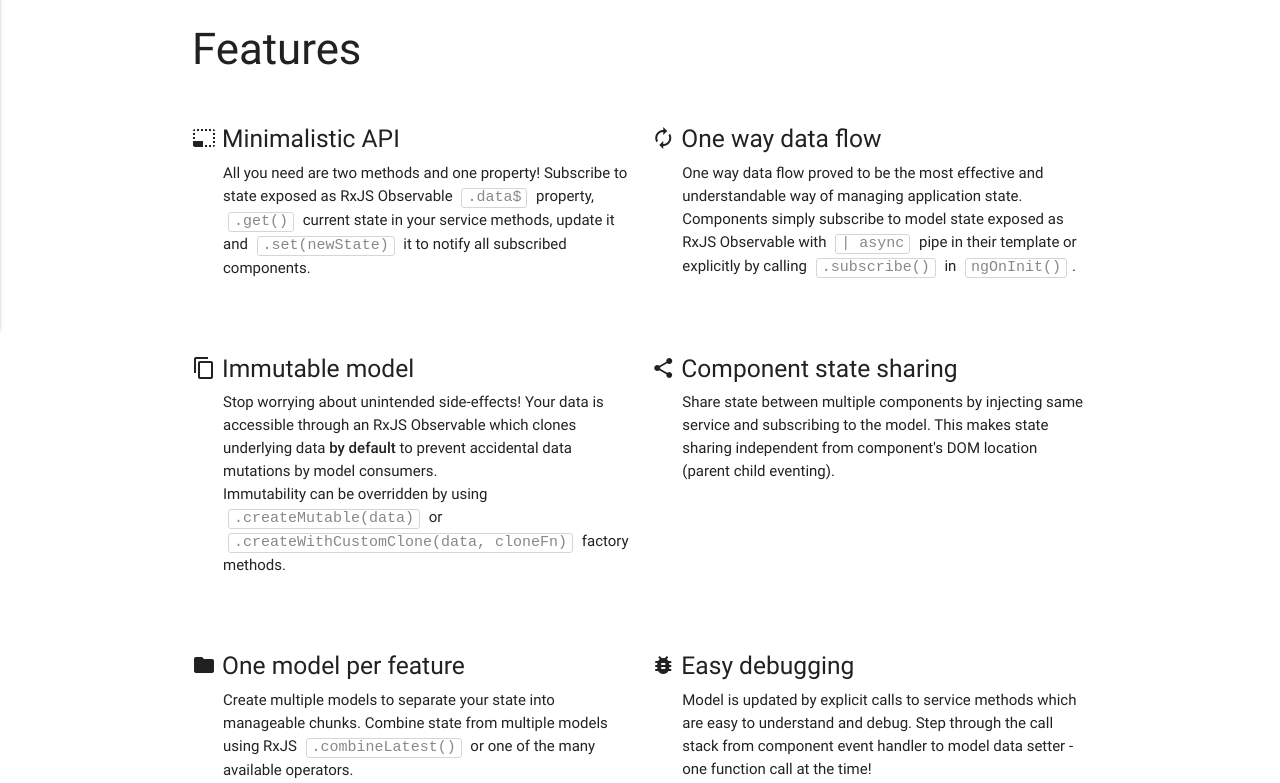
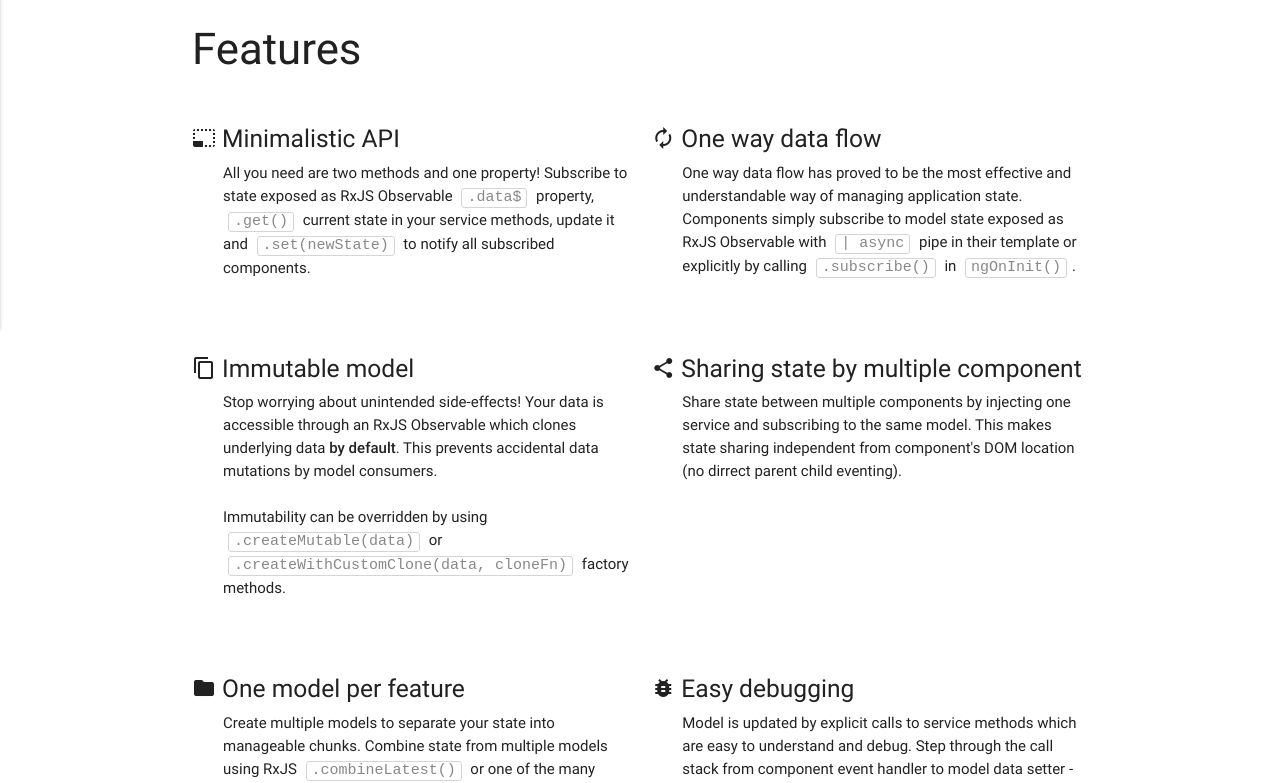
Before and after one commit to tomastrajan/angular-model-pattern-example, an Angular app: page /#/about in a window 1280 px wide. Shown: the part 531-1314 px from the top of the page. Built offline with nearby package versions, Linux system fonts and the light colour scheme; a small style sheet from the web is missing.

Commit message:
fix: wording

```diff
--- a/src/app/about/about.component.html
+++ b/src/app/about/about.component.html
@@ -6,7 +6,7 @@
     <br />
     <p class="description">
       Simple state management with <strong>minimalistic API</strong>, <strong>one way data flow</strong>,
-      <strong>multiple models (model per feature)</strong> and <strong>immutable data</strong> exposed as RxJS Observable
+      <strong>multiple models support</strong> and <strong>immutable data</strong> exposed as RxJS Observable
     </p>
     <a class="waves-effect waves-light btn start" [routerLink]="['..', 'getting-started']">
       <i class="fa fa-star fa-lg"></i> Get started
@@ -25,11 +25,11 @@
       <h5><i class="material-icons">photo_size_select_small</i> Minimalistic API</h5>
       <p>All you need are two methods and one property! Subscribe to state exposed as RxJS Observable
         <code>.data$</code> property, <code>.get()</code> current state in your service
-        methods, update it and <code>.set(newState)</code> it to notify all subscribed components.</p>
+        methods, update it and <code>.set(newState)</code> to notify all subscribed components.</p>
     </div>
     <div class="col m6 s12 feature">
       <h5><i class="material-icons">autorenew</i> One way data flow</h5>
-      <p>One way data flow proved to be the most effective and understandable way
+      <p>One way data flow has proved to be the most effective and understandable way
         of managing application state. Components simply subscribe to model state
         exposed as RxJS Observable with <code>| async</code> pipe in their template
         or explicitly by calling <code>.subscribe()</code> in <code>ngOnInit()</code>.
@@ -41,17 +41,17 @@
     <div class="col m6 s12 feature">
       <h5><i class="material-icons">content_copy</i> Immutable model</h5>
       <p>Stop worrying about unintended side-effects! Your data is accessible through
-        an RxJS Observable which clones underlying data <strong>by default</strong>
-        to prevent accidental data mutations by model consumers. <br />
+        an RxJS Observable which clones underlying data <strong>by default</strong>.
+        This prevents accidental data mutations by model consumers.<br /><br />
         Immutability can be overridden by using <code>.createMutable(data)</code> or
         <code>.createWithCustomClone(data, cloneFn)</code> factory methods.
       </p>
     </div>
     <div class="col m6 s12 feature">
-      <h5><i class="material-icons">share</i> Component state sharing</h5>
-      <p>Share state between multiple components by injecting same service
-        and subscribing to the model. This makes state sharing independent
-        from component's DOM location (parent child eventing).
+      <h5><i class="material-icons">share</i> Sharing state by multiple component</h5>
+      <p>Share state between multiple components by injecting one service
+        and subscribing to the same model. This makes state sharing independent
+        from component's DOM location (no dirrect parent child eventing).
       </p>
     </div>
   </div>
```
